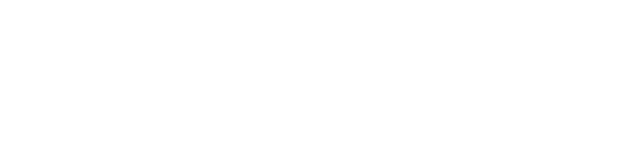
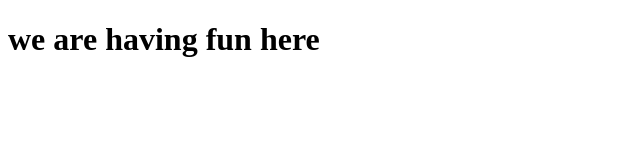
Before and after one commit to Nkachi/Diego, a plain HTML site: page index.html in a window 1280 px wide. Shown: the whole page, without its empty margins (0-640 px from the left). Drawn offline with Linux system fonts and the light colour scheme.

Commit message:
added h1

```diff
--- a/index.html
+++ b/index.html
@@ -7,6 +7,6 @@
     <title>Document</title>
 </head>
 <body>
-
+    <h1>we are having fun here</h1>
 </body>
 </html>
```
